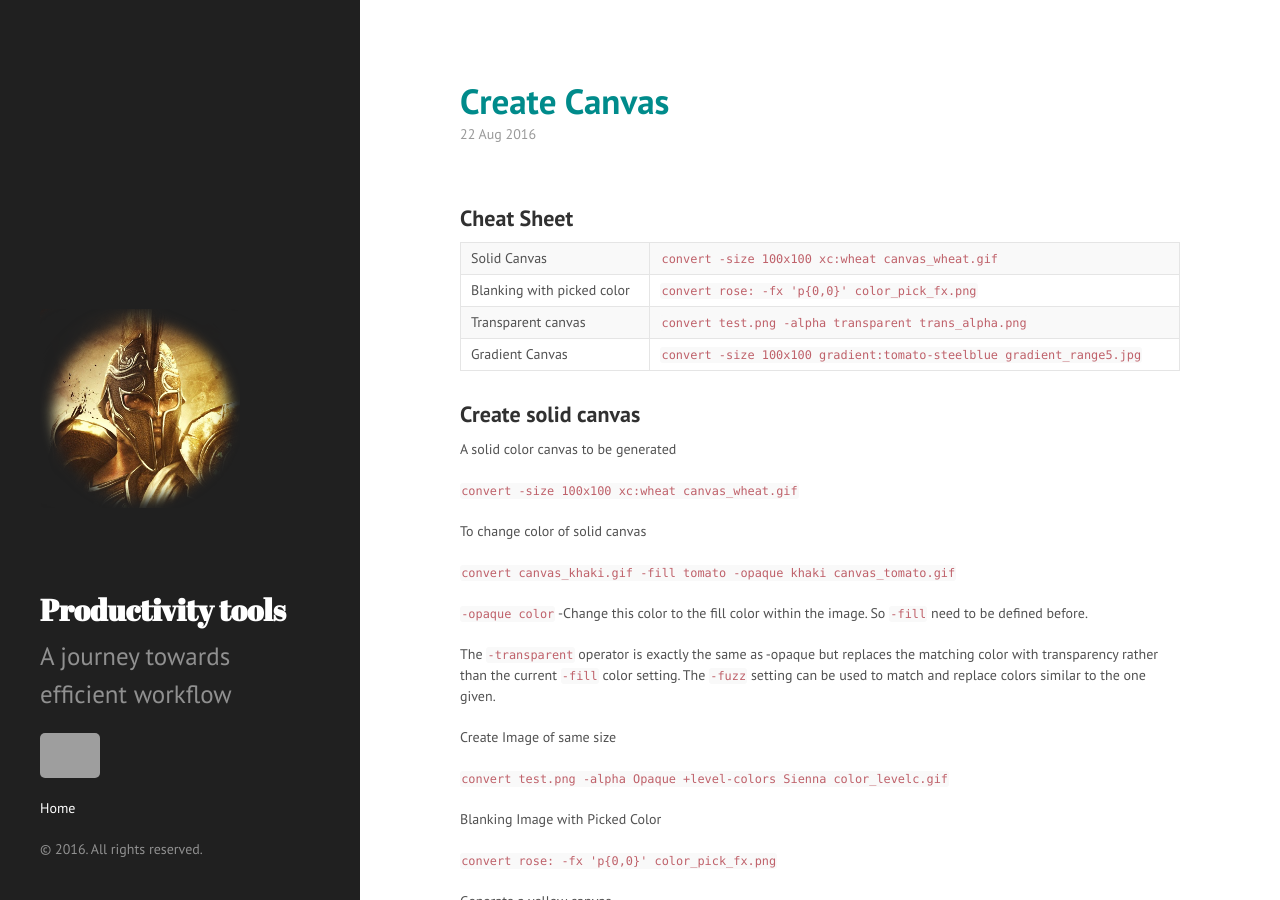
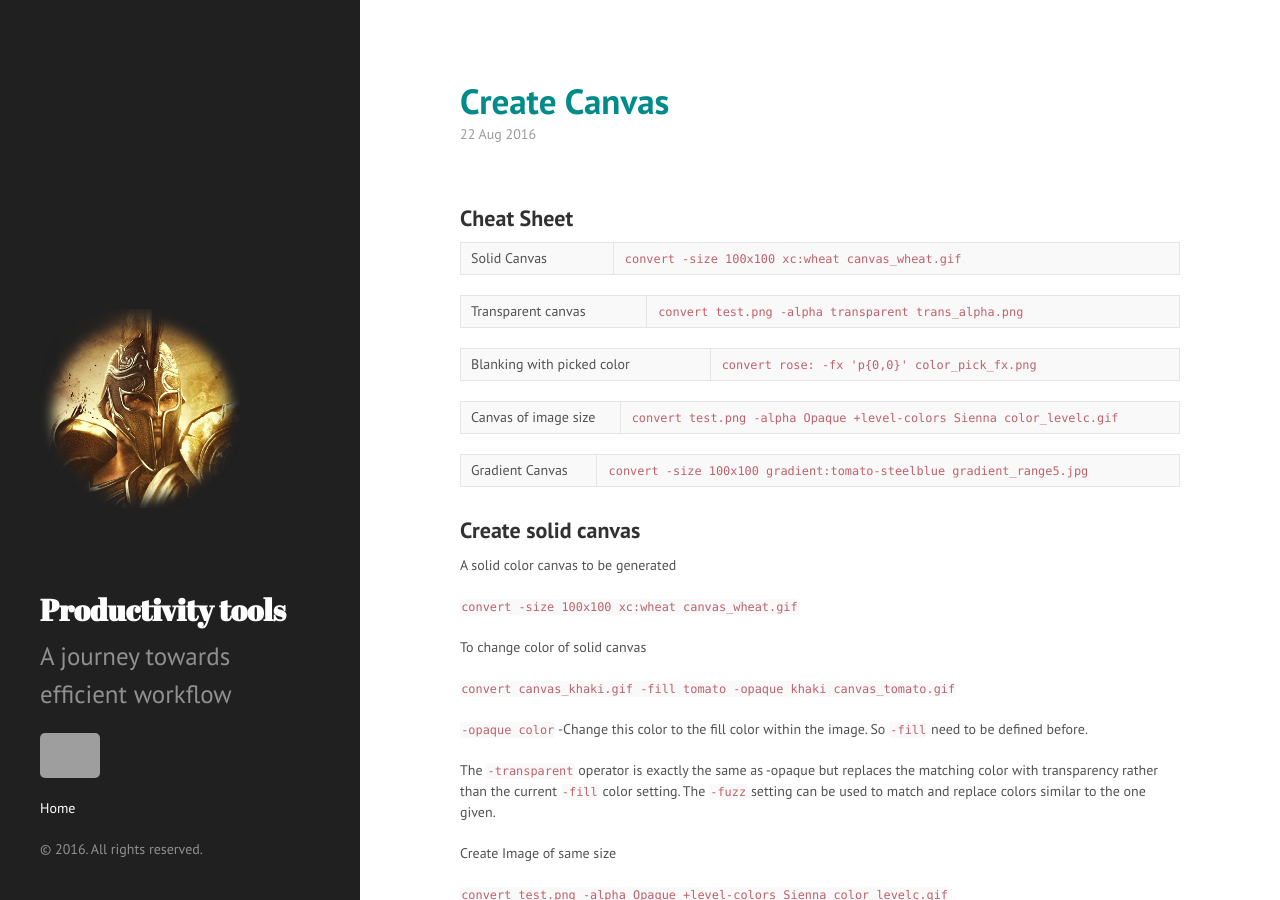
Before and after one commit to MaheshTK/MaheshTK.github.io, a Jekyll site: the page built from _posts/2016-08-22-Canvas_in_Image_Magick.markdown, in a window 1280 px wide and 900 px high. Built offline with Jekyll 4.4.1, drawn with Linux system fonts in a browser that asks for light colours; grey boxes are pictures that could not be loaded.

Commit message:
Update 2016-08-22-Canvas_in_Image_Magick.markdown

```diff
--- a/_posts/2016-08-22-Canvas_in_Image_Magick.markdown
+++ b/_posts/2016-08-22-Canvas_in_Image_Magick.markdown
@@ -6,8 +6,13 @@ layout: post
 ### Cheat Sheet
 
 | Solid Canvas | `convert -size 100x100 xc:wheat  canvas_wheat.gif` |
+
+| Transparent canvas | `convert test.png  -alpha transparent trans_alpha.png` |
+
 | Blanking with picked color | `convert rose: -fx 'p{0,0}'  color_pick_fx.png` |
-| Transparent canvas | `convert test.png  -alpha transparent trans_alpha.png` |
+
+| Canvas of image size | `convert test.png -alpha Opaque +level-colors Sienna color_levelc.gif`|
+
 | Gradient Canvas | `convert -size 100x100  gradient:tomato-steelblue  gradient_range5.jpg` |
 
 ### Create solid canvas
```
